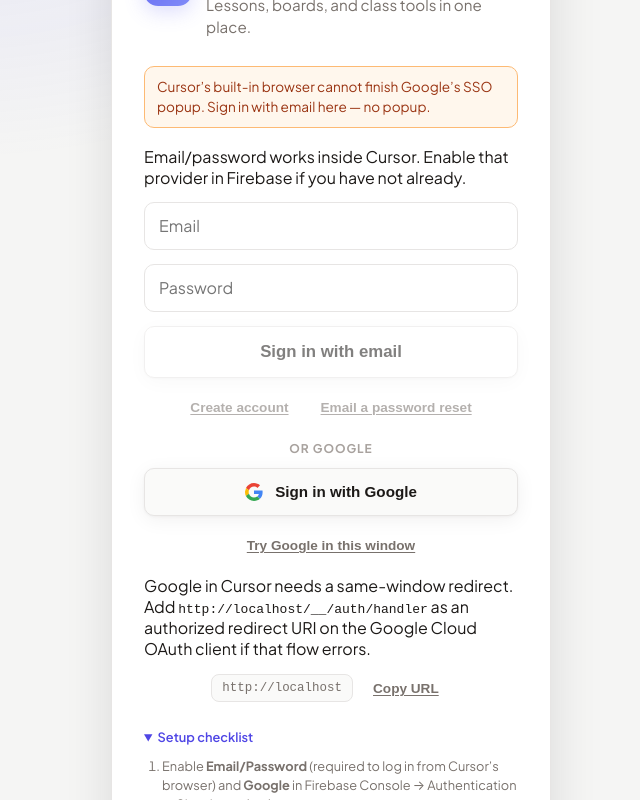
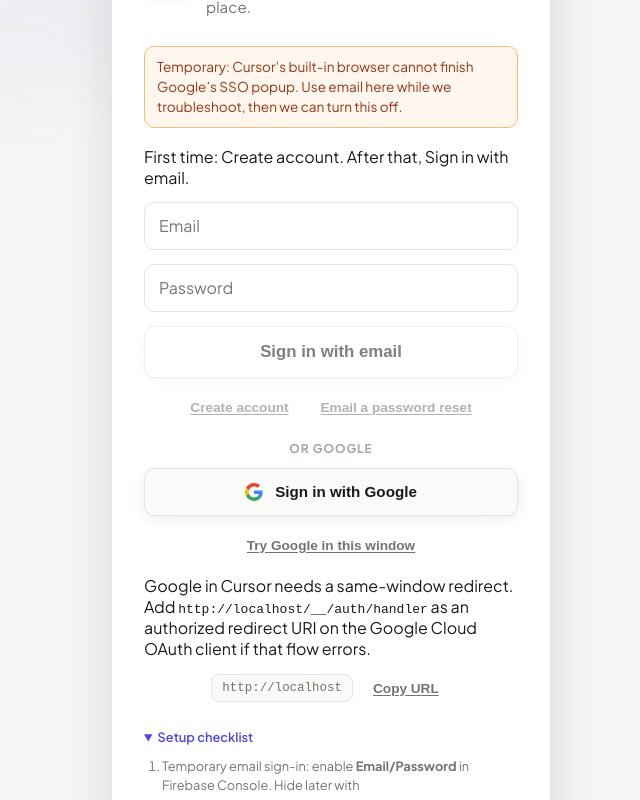
Before and after one commit to mrbradleyhistory-code/whiteboard, a React (Vite) app: page / in a window 1280 px wide. Both pictures are taken after a click on the heading "Setup checklist". Shown: the whole page, without its empty margins (309-949 px from the left). Built offline with nearby package versions, Linux system fonts and the light colour scheme; no server answers.

Commit message:
Gate email sign-in behind a flag we can turn off later
Keep email/password on for Cursor troubleshooting. Hide it by setting
VITE_ALLOW_EMAIL_SIGNIN=false without removing Google sign-in.

Co-authored-by: mrbradleyhistory-code <mrbradleyhistory-code@users.noreply.github.com>

```diff
--- a/src/components/Auth.jsx
+++ b/src/components/Auth.jsx
@@ -10,7 +10,7 @@ import {
   signInWithRedirect,
   signOut as firebaseSignOut,
 } from 'firebase/auth'
-import { auth, firebaseConfigured, useEmulators } from '../firebaseClient'
+import { allowEmailSignIn, auth, firebaseConfigured, useEmulators } from '../firebaseClient'
 import {
   popupErrorShouldFallback,
   preferRedirectSignIn,
@@ -206,15 +206,17 @@ export default function Auth() {
           </div>
         </div>
 
+        {allowEmailSignIn && (
+          <>
             <p className="wb-auth__banner">
-          Cursor’s built-in browser cannot finish Google’s SSO popup. Sign in with email here — no popup.
+              Temporary: Cursor’s built-in browser cannot finish Google’s SSO popup. Use email here while we troubleshoot, then we can turn this off.
             </p>
 
             <div className="wb-auth__actions">
               <p className="wb-auth__hint" style={{ margin: 0 }}>
                 {useEmulators
                   ? 'Emulator mode: email/password talks to the Auth emulator on this machine.'
-              : 'Email/password works inside Cursor. Enable that provider in Firebase if you have not already.'}
+                  : 'First time: Create account. After that, Sign in with email.'}
               </p>
           <input
             className="wb-hub-input"
@@ -265,11 +267,13 @@ export default function Auth() {
             </div>
 
             <p className="wb-auth__divider">or Google</p>
+          </>
+        )}
 
         <div className="wb-auth__actions">
           <button
             type="button"
-            className="wb-auth__google-btn wb-auth__google-btn--secondary"
+            className={`wb-auth__google-btn${allowEmailSignIn ? ' wb-auth__google-btn--secondary' : ''}`}
             onClick={useThisWindow ? signInGoogleRedirect : signInGooglePopup}
             disabled={signingIn || finishingRedirect || useEmulators}
             title={useEmulators ? 'Google sign-in needs a real Firebase project (not emulators)' : undefined}
@@ -315,7 +319,10 @@ export default function Auth() {
         <details className="wb-auth__details">
           <summary>Setup checklist</summary>
           <ol>
-            <li>Enable <strong>Email/Password</strong> (required to log in from Cursor’s browser) and <strong>Google</strong> in Firebase Console → Authentication → Sign-in method.</li>
+            {allowEmailSignIn && (
+              <li>Temporary email sign-in: enable <strong>Email/Password</strong> in Firebase Console. Hide later with <code>VITE_ALLOW_EMAIL_SIGNIN=false</code>.</li>
+            )}
+            <li>Enable <strong>Google</strong> in Firebase Console → Authentication → Sign-in method.</li>
             <li>Authorized domains includes <code>{typeof window !== 'undefined' ? window.location.hostname : 'localhost'}</code>.</li>
             <li>For Google-in-this-window, add <code>{handlerUri}</code> as an OAuth authorized redirect URI.</li>
             <li>Copy the web app config into <code>.env.local</code> as <code>VITE_FIREBASE_*</code> vars.</li>
--- a/src/firebaseClient.js
+++ b/src/firebaseClient.js
@@ -5,6 +5,10 @@ import { connectFirestoreEmulator, getFirestore } from 'firebase/firestore'
 const firebaseAuthHost = import.meta.env.VITE_FIREBASE_AUTH_DOMAIN || 'classhub-40881.firebaseapp.com'
 
 export const useEmulators = import.meta.env.VITE_USE_FIREBASE_EMULATORS === 'true'
+
+/** Temporary Cursor-browser workaround. Set VITE_ALLOW_EMAIL_SIGNIN=false to hide it. */
+export const allowEmailSignIn =
+  useEmulators || import.meta.env.VITE_ALLOW_EMAIL_SIGNIN !== 'false'
 
 /**
  * Same-origin authDomain so Google redirect can finish in Cursor’s webview.
```
Also changed, not shown: 1 other file (tests, documents, lock files or other folders). Lines whose indentation alone changed are shown as unchanged.
